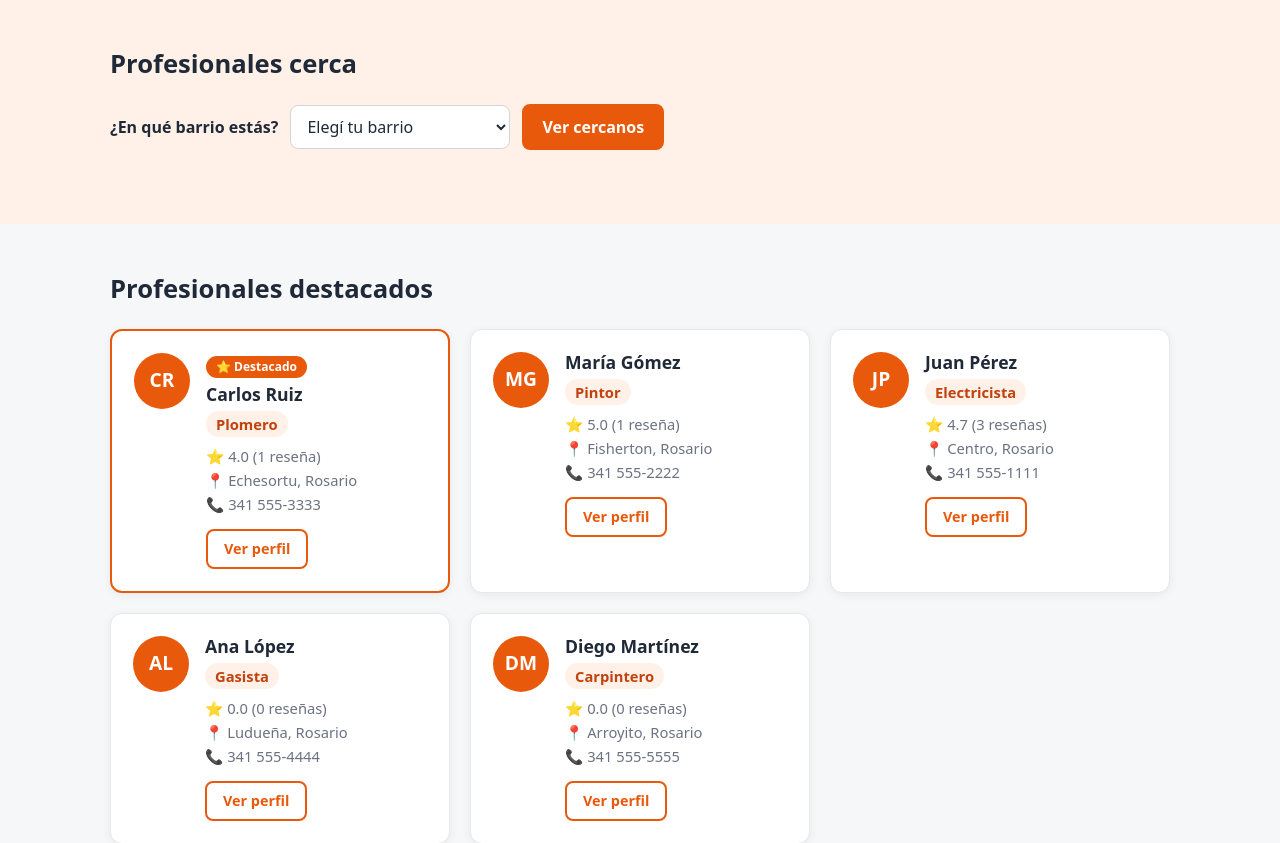
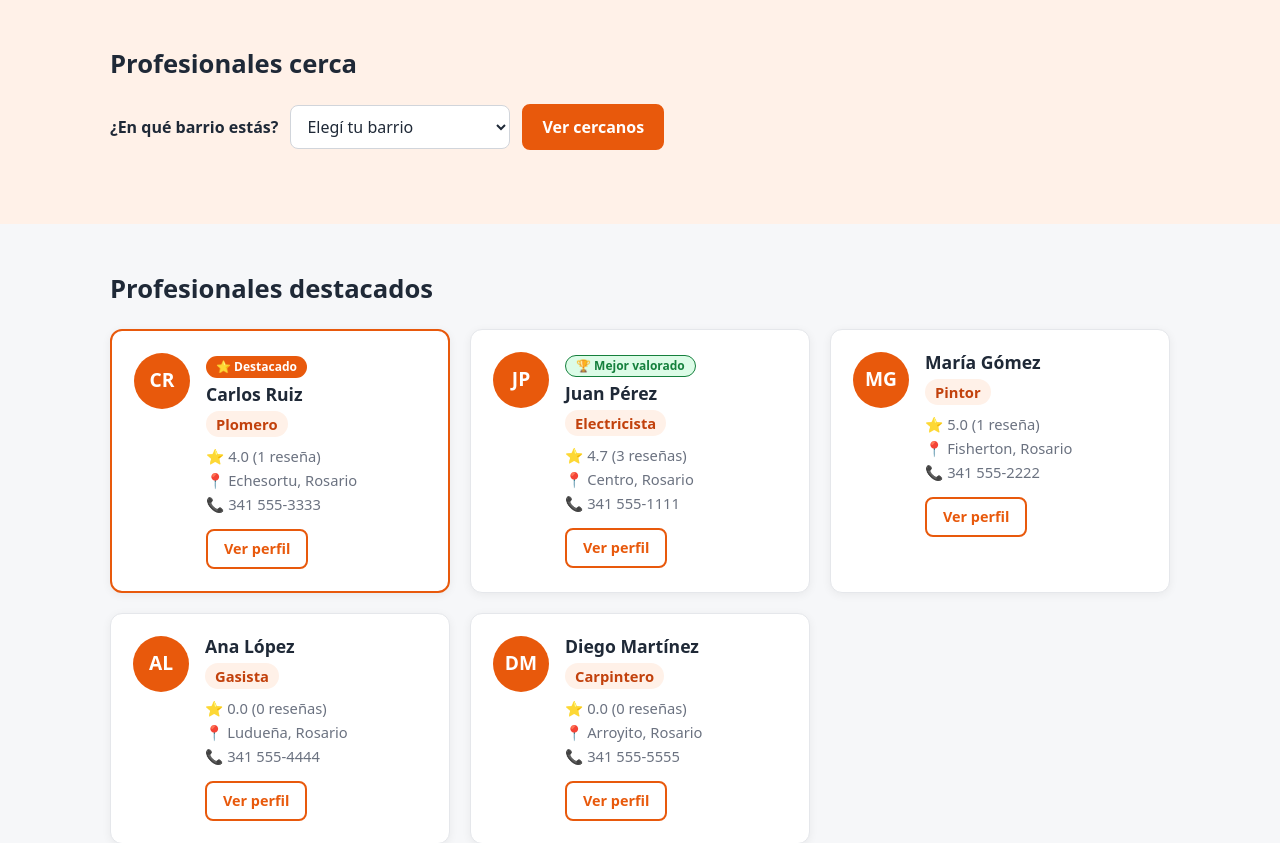
Before and after one commit to juampzdev/manos_a_la_obra_con_css, a PHP site: page /manos_a_la_obra_con_css/ in a window 1280 px wide. Shown: the part 756-1599 px from the top of the page. Run offline with PHP 8.4, Linux system fonts and the light colour scheme; data comes from the database, SQL or seed files in the repository; both versions use the stored data as it was after the commit.

Commit message:
Insignia "Mejor valorado" según el promedio de reseñas
- La gana el profesional con promedio de 4.5 o más y al menos 3 reseñas.
  No se paga y no se guarda en la base: cada consulta la calcula.
- Inicio: primero el plan Destacado, después los Mejor valorado, después el resto.
- Se muestra en la tarjeta y en el perfil, con estilo verde (también en modo oscuro).
- Nueva pregunta frecuente en Cómo funciona y explicación en el README.
- database.sql: clienta de ejemplo Sofía y una reseña más para Juan,
  así Juan tiene la insignia en los datos de ejemplo.

Co-Authored-By: Claude Opus 5.5 <noreply@anthropic.com>
Claude-Session: https://claude.ai/code/session_01H6aJcZxKRdrHy5nrUcDB4F

```diff
--- a/index.php
+++ b/index.php
@@ -30,8 +30,12 @@ $oficio = trim($_GET["oficio"] ?? "");
 // afuera a los profesionales que todavía no eligieron barrio (barrio_id vacío).
 // La columna "destacado" la armamos en la consulta: vale 1 si tiene el plan Destacado
 // vigente (fecha de hoy o futura) y 0 si no lo tiene o ya venció.
+// La columna "mejor_valorado" también la armamos acá: vale 1 si tiene promedio de 4.5 o más
+// Y al menos 3 reseñas. Pedimos 3 reseñas para que no alcance con una sola de 5 estrellas.
+// A diferencia del plan Destacado, esto no se paga: se gana con las reseñas de los clientes.
 $sql = "SELECT profesionales.*, barrios.barrio,
-               (destacado_hasta IS NOT NULL AND destacado_hasta >= CURDATE()) AS destacado
+               (destacado_hasta IS NOT NULL AND destacado_hasta >= CURDATE()) AS destacado,
+               (valoracion >= 4.5 AND cantidad_resenas >= 3) AS mejor_valorado
         FROM profesionales
         LEFT JOIN barrios ON barrios.id = profesionales.barrio_id
         WHERE oficio IS NOT NULL
@@ -52,8 +56,9 @@ if ($buscar !== "") {
     $tipos .= "ssssss";
     array_push($valores, $patron, $patron, $patron, $patron, $patron, $patron);
 }
-// Primero los destacados (1 antes que 0) y después los mejor valorados
-$sql .= " ORDER BY destacado DESC, valoracion DESC, cantidad_resenas DESC";
+// Primero los del plan Destacado (1 antes que 0), después los que tienen
+// la insignia "Mejor valorado" y al final el resto, de mayor a menor valoración
+$sql .= " ORDER BY destacado DESC, mejor_valorado DESC, valoracion DESC, cantidad_resenas DESC";
 
 $consulta = $conexion->prepare($sql);
 if ($tipos !== "") {
@@ -88,16 +93,18 @@ if (isset($barrios[$barrio_elegido])) {
     // Primero van los que tienen el plan Destacado. Después,
     // (barrios.id = ?) DESC pone primero a los del mismo barrio:
     // la comparación da 1 si es el mismo barrio y 0 si no, y DESC ordena de mayor a menor.
+    // Dentro del mismo barrio, primero los "Mejor valorado" (misma regla que arriba).
     // LIMIT 6 trae como mucho seis.
     $consulta_cerca = $conexion->prepare(
         "SELECT profesionales.*, barrios.barrio,
-                (destacado_hasta IS NOT NULL AND destacado_hasta >= CURDATE()) AS destacado
+                (destacado_hasta IS NOT NULL AND destacado_hasta >= CURDATE()) AS destacado,
+                (valoracion >= 4.5 AND cantidad_resenas >= 3) AS mejor_valorado
          FROM profesionales
          JOIN barrios ON barrios.id = profesionales.barrio_id
          WHERE oficio IS NOT NULL
            AND (fecha_baja IS NULL OR fecha_baja >= CURDATE())
            AND barrios.zona = ?
-         ORDER BY destacado DESC, (barrios.id = ?) DESC, valoracion DESC
+         ORDER BY destacado DESC, (barrios.id = ?) DESC, mejor_valorado DESC, valoracion DESC
          LIMIT 6"
     );
     $zona_elegida = $barrios[$barrio_elegido]["zona"];
--- a/style.css
+++ b/style.css
@@ -13,7 +13,7 @@
      7.  Portada (hero)
      8.  Secciones y tarjetas de oficios
      9.  Profesionales cerca
-     10. Plan Destacado
+     10. Plan Destacado e insignia "Mejor valorado"
      11. Tarjetas de profesionales
      12. Pie de página
      13. Perfil del profesional (perfil.php)
@@ -38,6 +38,8 @@
     --borde-campo: #d1d5db;     /* borde de los campos de los formularios */
     --hero-fin: #ffe0cc;        /* segundo color del degradado de la portada */
     --oscuro: #1e293b;          /* azul oscuro del pie de página */
+    --verde: #15803d;           /* insignia "Mejor valorado" */
+    --verde-suave: #dcfce7;     /* fondo verde muy clarito de esa insignia */
     --radio: 12px;              /* qué tan redondeadas son las esquinas */
     --sombra: 0 2px 10px rgba(0, 0, 0, 0.06);
 }
@@ -56,6 +58,8 @@ body.oscuro {
     --borde-campo: #4b5563;
     --hero-fin: #111827;
     --oscuro: #0b1120;
+    --verde: #86efac;           /* verde claro, para que se lea sobre fondo oscuro */
+    --verde-suave: #14301f;
     --sombra: 0 2px 10px rgba(0, 0, 0, 0.4);
     color-scheme: dark;         /* el navegador también oscurece calendarios, listas y barras */
 }
@@ -340,6 +344,19 @@ a.link-ingresar:hover { color: var(--primario); }
     font-size: 0.75rem;
     font-weight: 700;
     padding: 2px 10px;
+    border-radius: 20px;
+    margin-bottom: 6px;
+}
+/* Insignia "Mejor valorado": misma forma que la de Destacado pero en verde,
+   para que se note que es otra cosa (se gana con reseñas, no se paga) */
+.insignia-mejor-valorado {
+    display: inline-block;
+    background: var(--verde-suave);
+    color: var(--verde);
+    border: 1px solid var(--verde);
+    font-size: 0.75rem;
+    font-weight: 700;
+    padding: 1px 10px;
     border-radius: 20px;
     margin-bottom: 6px;
 }
--- a/tarjeta_profesional.php
+++ b/tarjeta_profesional.php
@@ -21,6 +21,11 @@ if (!isset($profesional)) {
         <?php if (!empty($profesional["destacado"])): ?>
             <span class="insignia-destacado">⭐ Destacado</span>
         <?php endif; ?>
+        <!-- "Mejor valorado" no se paga: lo calcula la consulta del inicio
+             (promedio de 4.5 o más y al menos 3 reseñas). Puede tener las dos insignias. -->
+        <?php if (!empty($profesional["mejor_valorado"])): ?>
+            <span class="insignia-mejor-valorado">🏆 Mejor valorado</span>
+        <?php endif; ?>
         <h3><?php echo htmlspecialchars($profesional["nombre"] . " " . $profesional["apellido"]); ?></h3>
         <p class="oficio"><?php echo htmlspecialchars($profesional["oficio"]); ?></p>
         <!-- "1 reseña" en singular y "2 reseñas" en plural -->
```
Also changed, not shown: como_funciona.php (+7 -0 lines), database.sql (+6 -2 lines), perfil.php (+6 -1 lines), README.md.
